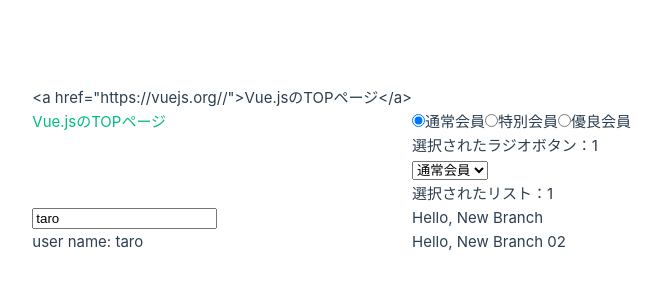
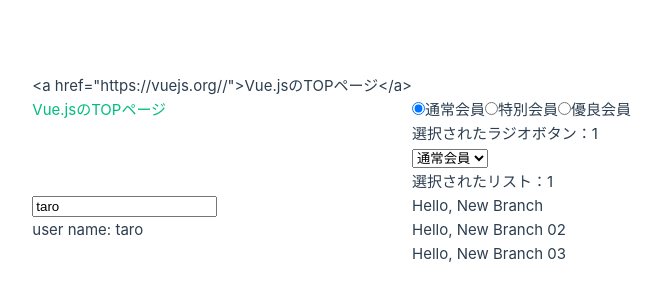
Before and after one commit to koyamal/pra_vue3, a Vue app in the folder Vue3FrontDevTextBook02/chap02/hello-vue/: page / in a window 1280 px wide. Shown: the part 230-530 px from the top of the page, without its empty margins (228-890 px from the left). Built offline with nearby package versions, Linux system fonts and the light colour scheme.

Commit message:
Add p tag to App.vue 3rd

```diff
--- a/Vue3FrontDevTextBook02/chap02/hello-vue/src/App.vue
+++ b/Vue3FrontDevTextBook02/chap02/hello-vue/src/App.vue
@@ -33,6 +33,7 @@ const htmlStr = ref(`<a href="https://vuejs.org//">Vue.jsのTOPページ</a>`);
   <section>
     <p>Hello, New Branch</p>
     <p>Hello, New Branch 02</p>
+    <p>Hello, New Branch 03</p>
   </section>
 </template>
 
```
